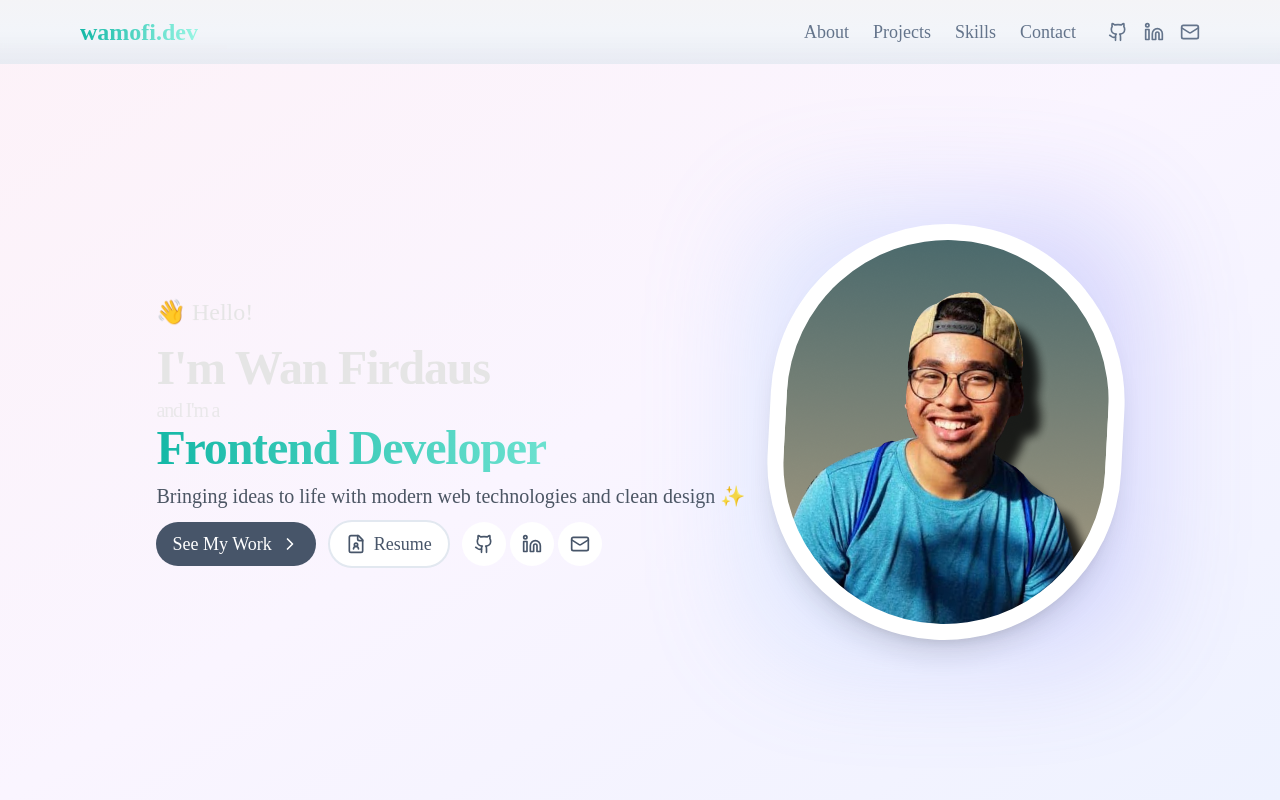
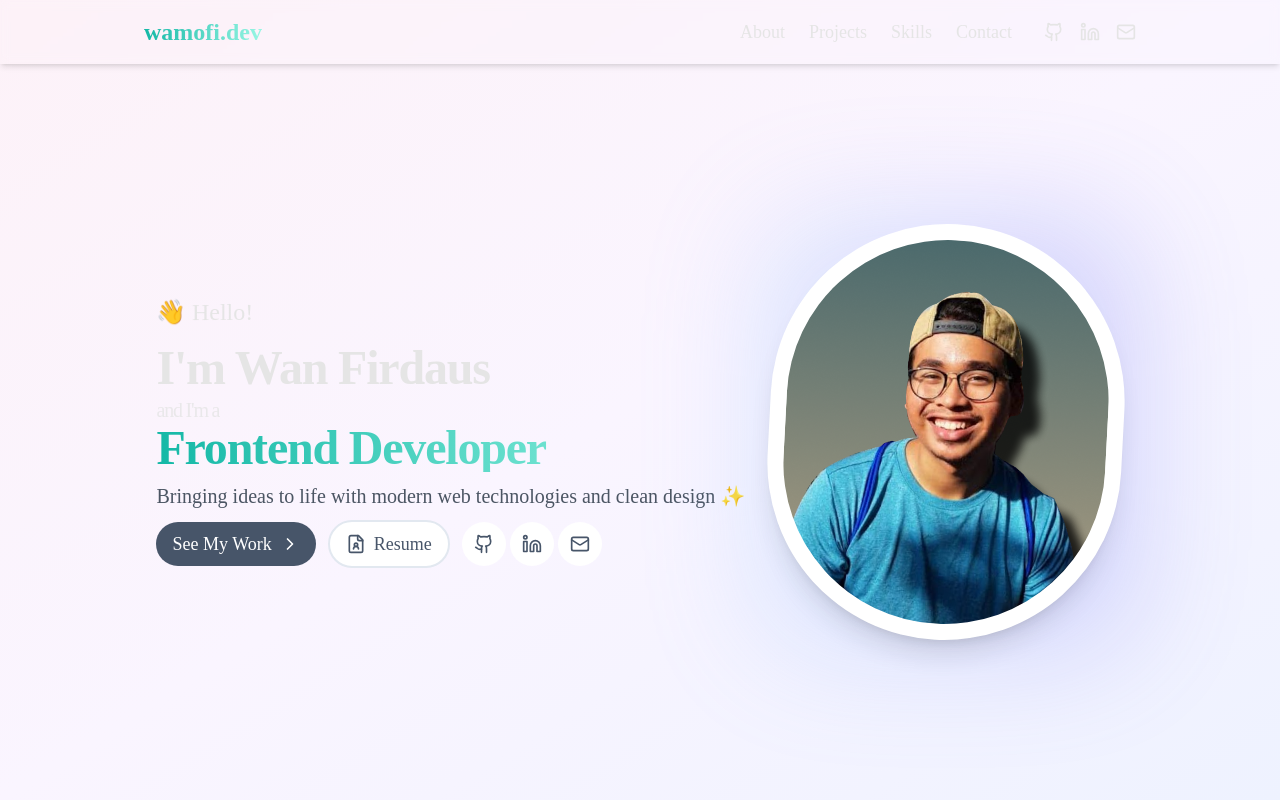
Before and after one commit to wamofi97/wamofi-portfolio, a React (Vite) app: page / in a window 1280 px wide. Shown: the top 800 px of the page. Built offline with nearby package versions, Linux system fonts and the light colour scheme; a web font is replaced by a local one.

Commit message:
change bgcolor and sizing

```diff
--- a/src/components/Header.jsx
+++ b/src/components/Header.jsx
@@ -5,8 +5,8 @@ export function Header() {
   const [isMenuOpen, setIsMenuOpen] = useState(false);
 
   return (
-    <header className={`fixed top-0 left-0 right-0 transition-all ease-in-out duration-300 z-10 bg-gradient-to-b from-gray-100/90 via-slate-100/90 to-slate-200/80 backdrop-blur-sm overflow-hidden ${isMenuOpen ?  'h-screen' : 'h-16'} `}>
-      <nav className="max-w-6xl mx-auto px-4 py-4">
+    <header className={`fixed top-0 left-0 right-0 z-10 transition-all ease-in-out backdrop-blur-sm shadow-md ${isMenuOpen ? "h-screen" : "h-16"}`}>
+      <nav className="max-w-5xl mx-auto px-4 py-4">
         <div className="flex items-center justify-between ">
           <div className="text-2xl font-bold gradient-text">wamofi.dev</div>
 
@@ -21,36 +21,36 @@ export function Header() {
           {/* Desktop menu */}
           <div className="hidden md:flex items-center gap-8">
             <div className="flex items-center gap-6">
-              <a href="#about" className="text-slate-500 hover:text-slate-700 transition-colors text-lg">About</a>
-              <a href="#projects" className="text-slate-500 hover:text-slate-700 transition-colors text-lg">Projects</a>
-              <a href="#skills" className="text-slate-500 hover:text-slate-700 transition-colors text-lg">Skills</a>
-              <a href="#contact" className="text-slate-500 hover:text-slate-700 transition-colors text-lg">Contact</a>
+              <a href="#about" className="hover:text-teal-600 transition-colors text-lg">About</a>
+              <a href="#projects" className="hover:text-teal-600 transition-colors text-lg">Projects</a>
+              <a href="#skills" className="hover:text-teal-600 transition-colors text-lg">Skills</a>
+              <a href="#contact" className="hover:text-teal-600 transition-colors text-lg">Contact</a>
             </div>
             <div className="flex items-center gap-4 ">
-              <a href="https://github.com/wamofi97"  target='_blank'className="text-slate-500 hover:text-slate-700 transition-colors">
+              <a href="https://github.com/wamofi97"  target='_blank'className="transition-colors">
                 <Github className="w-5 h-5" />
               </a>
-              <a href="https://linkedin.com/in/wanfirdausfauzi" target='_blank' className="text-slate-500 hover:text-slate-700 transition-colors">
+              <a href="https://linkedin.com/in/wanfirdausfauzi" target='_blank' className="transition-colors">
                 <Linkedin className="w-5 h-5" />
               </a>
-              <a href="mailto:wamofi97@gmail.com" target='_blank' className="text-slate-500 hover:text-slate-700 transition-colors">
+              <a href="mailto:wamofi97@gmail.com" target='_blank' className="transition-colors">
                 <Mail className="w-5 h-5" />
               </a>
             </div>
           </div>
         </div>
 
-         {/* Mobile menu */}
-        {/* <div className={`md:hidden ${isMenuOpen ? 'block' : 'hidden'} pt-4`}> */}
-        <div className={`md:hidden transition-all duration-500 ease-in-out overflow-hidden  ${isMenuOpen ? 'translate-y-[0px]' : '-translate-y-[500px] opacity-0'} pt-4`}>
-          <div className="flex flex-col text-center h-full gap-20">
-            <div className='flex flex-col'>
-                <a href="#about" className="text-slate-500 hover:text-slate-700 hover:backdrop-blur-md transition-colors text-2xl py-4">About</a>
-                <a href="#projects" className="text-slate-500 hover:text-slate-700 hover:backdrop-blur-md transition-colors text-2xl py-4">Projects</a>
-                <a href="#skills" className="text-slate-500 hover:text-slate-700 hover:backdrop-blur-md transition-colors text-2xl py-4">Skills</a>
-                <a href="#contact" className="text-slate-500 hover:text-slate-700 hover:backdrop-blur-md transition-colors text-2xl py-4">Contact</a>
+        {/* Mobile menu */}
+
+        <div className={`md:hidden transition-all duration-500 ease-in-out bg-slate-700 shadow-xl  min-h-screen w-3/4 sm:w-1/2 absolute top-0 right-0 ${isMenuOpen ? 'translate-x-0' : 'translate-x-full'} pt-20`}>
+          <div className="flex flex-col items-center gap-20">
+            <div className='flex flex-col items-center gap-4 py-4 '>
+                <a href="#about" className="text-slate-500 hover:scale-105 transition-all duration-200 ease-in-out text-2xl w-fit">About</a>
+                <a href="#projects" className="text-slate-500 hover:text-slate-700 transition-colors text-2xl w-fit">Projects</a>
+                <a href="#skills" className="text-slate-500 hover:text-slate-700 transition-colors text-2xl w-fit">Skills</a>
+                <a href="#contact" className="text-slate-500 hover:text-slate-700 transition-colors text-2xl w-fit">Contact</a>
             </div>
-            <div className="flex justify-center items-center gap-8 py-4">
+            <div className="flex justify-center items-center gap-8">
               <a href="https://github.com/wamofi97" target='_blank' className="text-slate-500 hover:text-slate-700 transition-colors">
                 <Github className="text-3xl" />
               </a>
```
